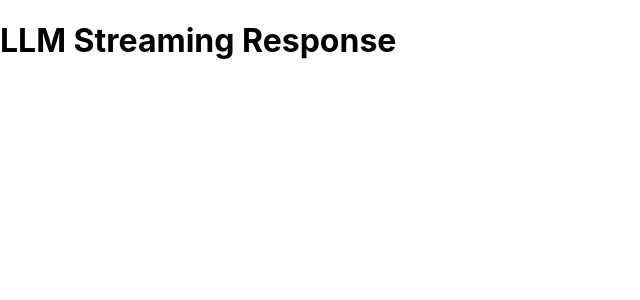
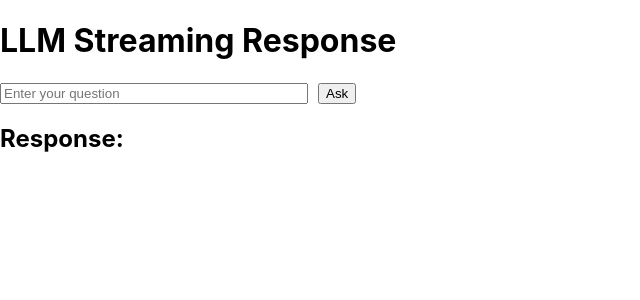
Before and after one commit to akhilsharmaa/pectron, a React (Create React App) app in the folder client/: page / in a window 1280 px wide. Shown: the top 300 px of the page, without its empty margins (0-640 px from the left). Built offline with nearby package versions, Linux system fonts and the light colour scheme; no server answers.

Commit message:
[client] ui changed, ask button added

```diff
--- a/client/src/App.js
+++ b/client/src/App.js
@@ -1,29 +1,54 @@
-import React, { useState, useEffect } from "react";
+import React, { useState } from "react";
 import { createRoot } from "react-dom/client";
 
 const App = () => {
+  const [question, setQuestion] = useState(""); // State for user input
   const [responseText, setResponseText] = useState(""); // State to hold the streamed response
+  const [isGenerating, setIsGenerating] = useState(false); // State to hold the streamed response
 
-  useEffect(() => {
+  // Function to handle button click and initiate SSE connection
+  const handleAsk = () => {
+    if (!question.trim()) {
+      alert("Please enter a question.");
+      return;
+    }
 
-    // Open a connection to the SSE endpoint
-    const eventSource = new EventSource("http://localhost:8000/llm/ask?question=`role of coal mines of jharkhand in colletrasl damage`");
+    setIsGenerating(true);
+    setResponseText(""); // Clear the previous response
+    const eventSource = new EventSource(`http://localhost:8000/llm/ask?question=${encodeURIComponent(question)}`);
 
     // Listen for messages from the server
     eventSource.onmessage = (event) => {
       setResponseText((prev) => prev + event.data); // Append the new data to the existing text
     };
 
-    // Clean up the connection when the component unmounts
+    // Handle errors (optional)
+    eventSource.onerror = () => {
+      console.error("Error with the SSE connection.");
+      eventSource.close();
+    };
+
+    // Close connection when response is complete (optional if server sends "done" messages)
     return () => {
       eventSource.close();
     };
-  }, []); // Only run once when the component mounts
+  };
 
   return (
     <div>
       <h1>LLM Streaming Response</h1>
-      <p>{responseText}</p>
+      <input
+        type="text"
+        placeholder="Enter your question"
+        value={question}
+        onChange={(e) => setQuestion(e.target.value)}
+        style={{ marginRight: "10px", width: "300px" }}
+      />
+      {!isGenerating && <button onClick={handleAsk}>Ask</button>}
+      <div style={{ marginTop: "20px", whiteSpace: "pre-wrap" }}>
+        <h2>Response:</h2>
+        <p>{responseText}</p>
+      </div>
     </div>
   );
 };
```
